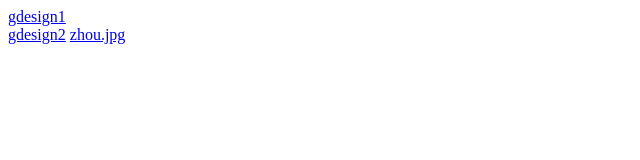
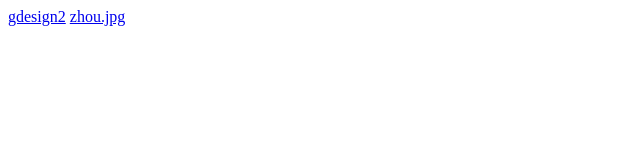
Before and after one commit to StevenZack/asd, a plain HTML site: page index.html in a window 1280 px wide. Shown: the whole page, without its empty margins (0-640 px from the left). Drawn offline with Linux system fonts and the light colour scheme.

Commit message:
Just a Backup

```diff
--- a/index.html
+++ b/index.html
@@ -4,7 +4,6 @@
 	<title></title>
 </head>
 <body>
-<a href="gdesign1.doc">gdesign1</a><br>
 <a href="gdesign2.doc">gdesign2</a>
 <a href="zhou.jpg">zhou.jpg</a>
 </body>
```
